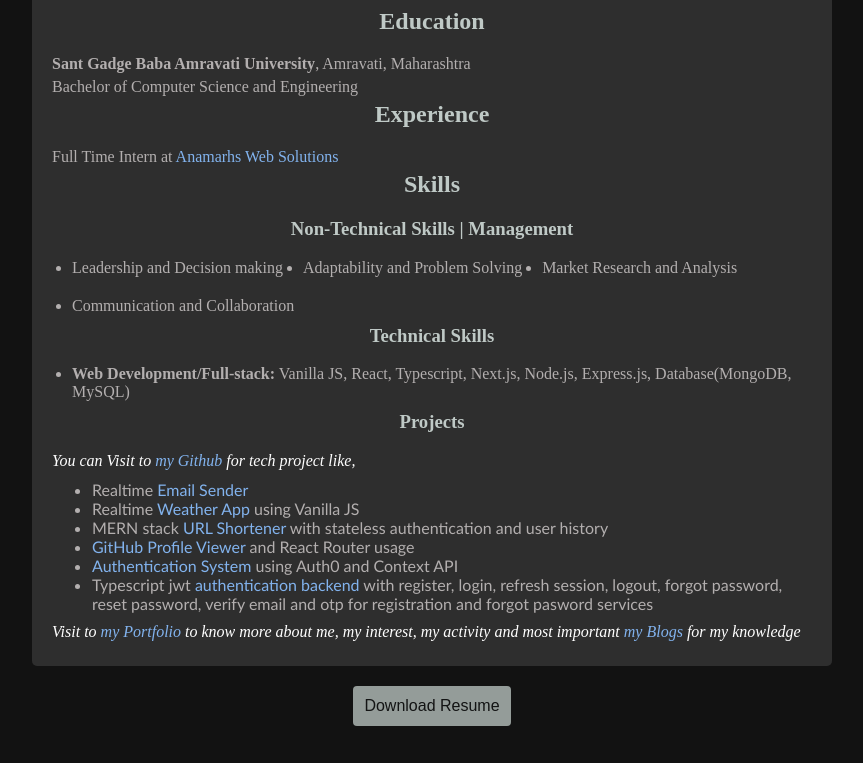
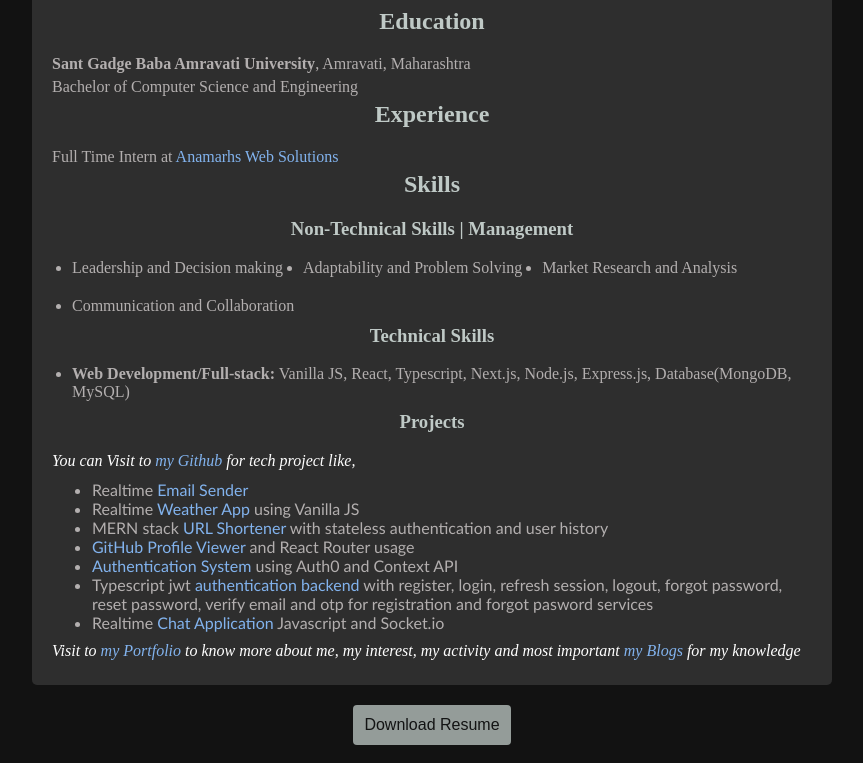
Before and after one commit to shivamshende/my-portfolilo, a React (Vite) app: page /resume in a window 1280 px wide. Shown: the part 473-1236 px from the top of the page, without its empty margins (208-1071 px from the left). Built offline with nearby package versions, Linux system fonts and the light colour scheme.

Commit message:
add chat app project to resume

```diff
--- a/src/components/Resume/Resume.jsx
+++ b/src/components/Resume/Resume.jsx
@@ -59,11 +59,18 @@ const Resume = () => {
                     <ul className='projects'>
                         <ul className="projects">
                             <li>Realtime <a href="https://email-sender-realtime.netlify.app/" target="_blank" rel="noopener noreferrer">Email Sender</a></li>
+
                             <li>Realtime <a href="https://shivamshende.github.io/weather-app/" target="_blank" rel="noopener noreferrer">Weather App</a> using Vanilla JS</li>
+
                             <li>MERN stack <a href="https://youtu.be/vsd2YASdqzQ?si=ttXAKUOrkgCxsl7_" target="_blank" rel="noopener noreferrer">URL Shortener</a> with stateless authentication and user history</li>
+
                             <li><a href="https://shivamshende.github.io/React-Router/" target="_blank" rel="noopener noreferrer">GitHub Profile Viewer</a> and React Router usage</li>
+
                             <li><a href="https://youtu.be/_tcD9ziL8gE?si=xOa5GqEfgnWEefzP" target="_blank" rel="noopener noreferrer">Authentication System</a> using Auth0 and Context API</li>
+
                             <li>Typescript jwt<a href="https://github.com/shivamshende/Typescript-stateless-auth-backend" target="_blank" rel="noopener noreferrer"> authentication backend</a> with register, login, refresh session, logout, forgot password, reset password, verify email and otp for registration and forgot pasword services</li>
+
+                            <li>Realtime <a href="https://email-sender-realtime.netlify.app/" target="_blank" rel="noopener noreferrer">Chat Application</a>  Javascript and Socket.io</li>
                         </ul>
                     </ul>
 
```
